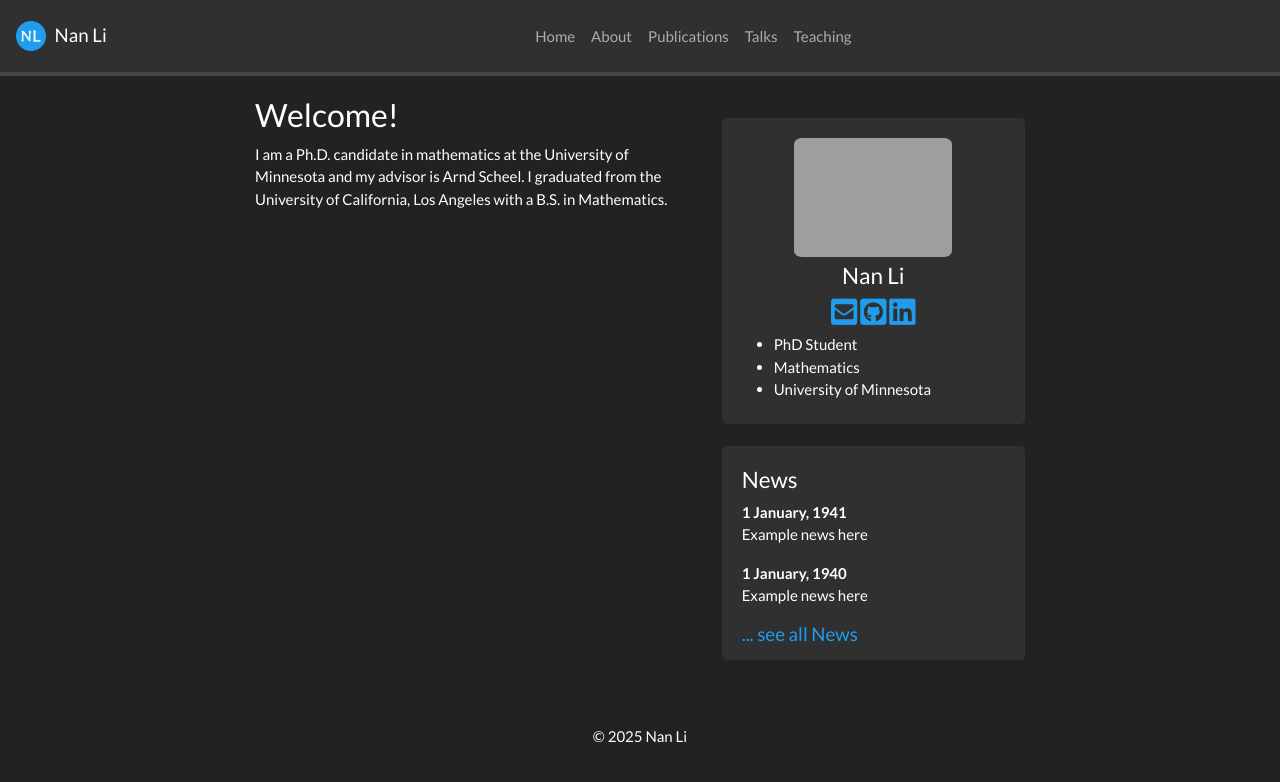
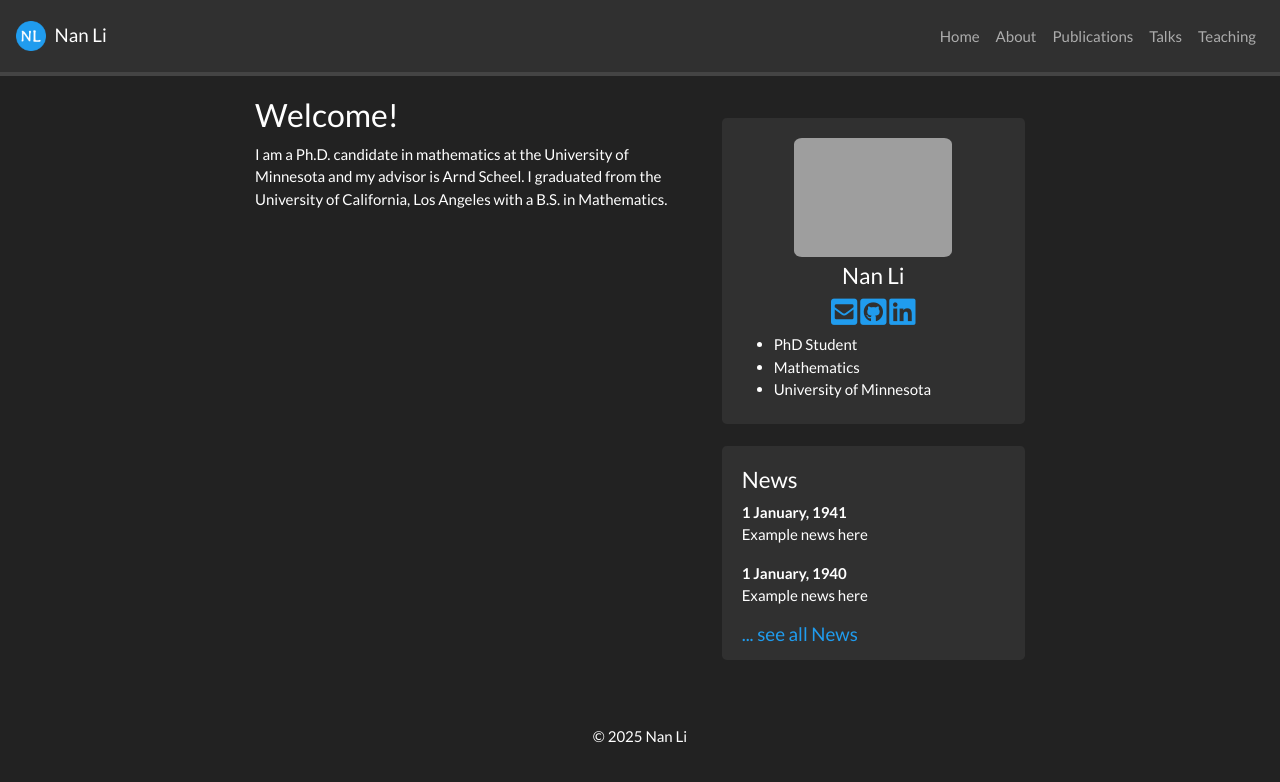
Before and after one commit to eigennan/eigennan.github.io, a Jekyll site: the page built from _pages/home.md, in a window 1280 px wide. Shown: the top 782 px of the page. Built offline with Jekyll 4.4.1, drawn with Linux system fonts in a browser that asks for light colours; a style sheet for code colours, icons or effects is not loaded.

Commit message:
Update header.html

```diff
--- a/_includes/header.html
+++ b/_includes/header.html
@@ -13,7 +13,7 @@
     </button>
 
     <div class="collapse navbar-collapse" id="navbarColor02">
-        <div class="navbar-nav mx-auto">
+        <div class="navbar-nav ms-auto">
             <a class="nav-item nav-link" href="{{ site.url }}{{ site.baseurl }}/">Home</a>
             {% for page in site.nav_pages %}
                 <a class="nav-item nav-link" href="{{ site.url }}{{ site.baseurl }}/{{page.name}}">{{page.name | capitalize }}</a>
```
